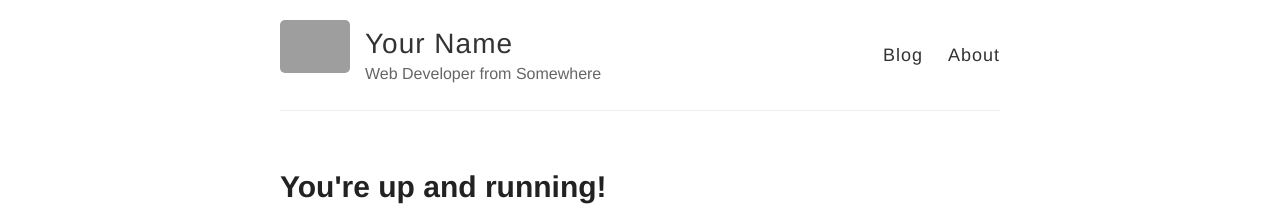
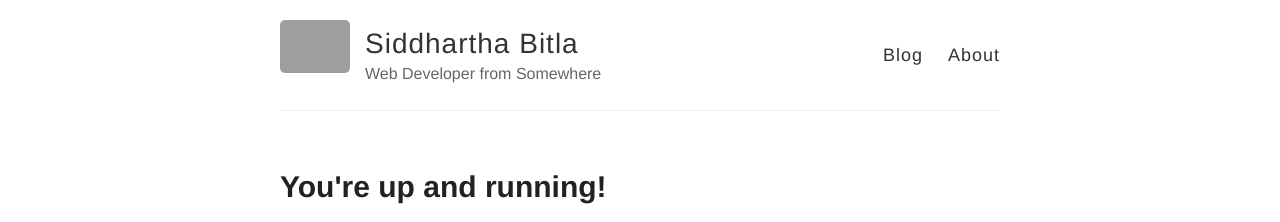
Before and after one commit to siddharthabitla/siddharthabitla.github.io, a Jekyll site: the page built from index.html, in a window 1280 px wide. Shown: the top 222 px of the page. Built offline with Jekyll 4.4.1, drawn with Linux system fonts in a browser that asks for light colours; Markdown is read by kramdown in place of the engine named in the settings; grey boxes are pictures that could not be loaded.

Commit message:
changed _config.yml

```diff
--- a/_config.yml
+++ b/_config.yml
@@ -3,7 +3,7 @@
 #
 
 # Name of your site (displayed in the header)
-name: Your Name
+name: Siddhartha Bitla
 
 # Short bio or description (displayed in the header)
 description: Web Developer from Somewhere
```
